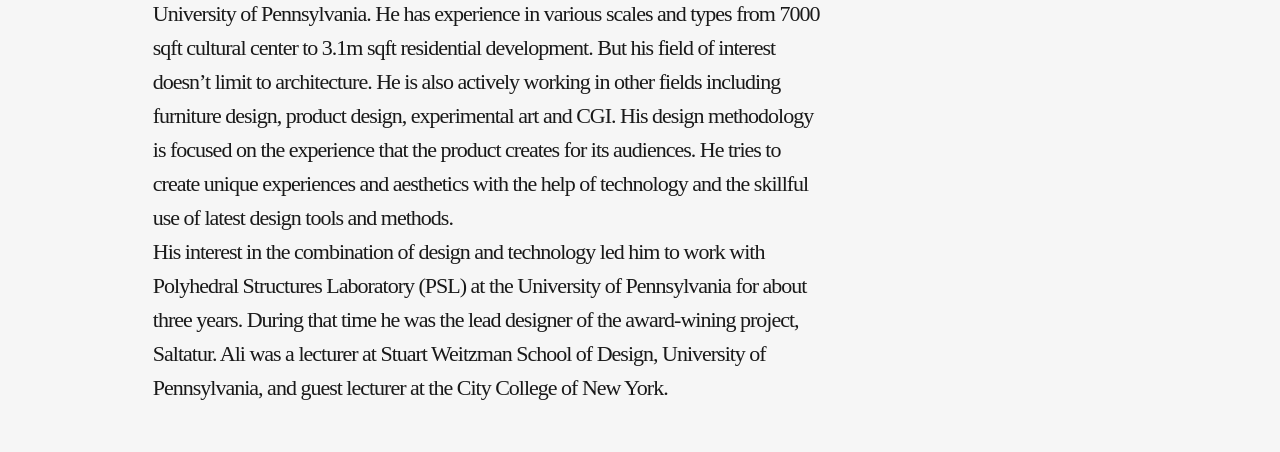
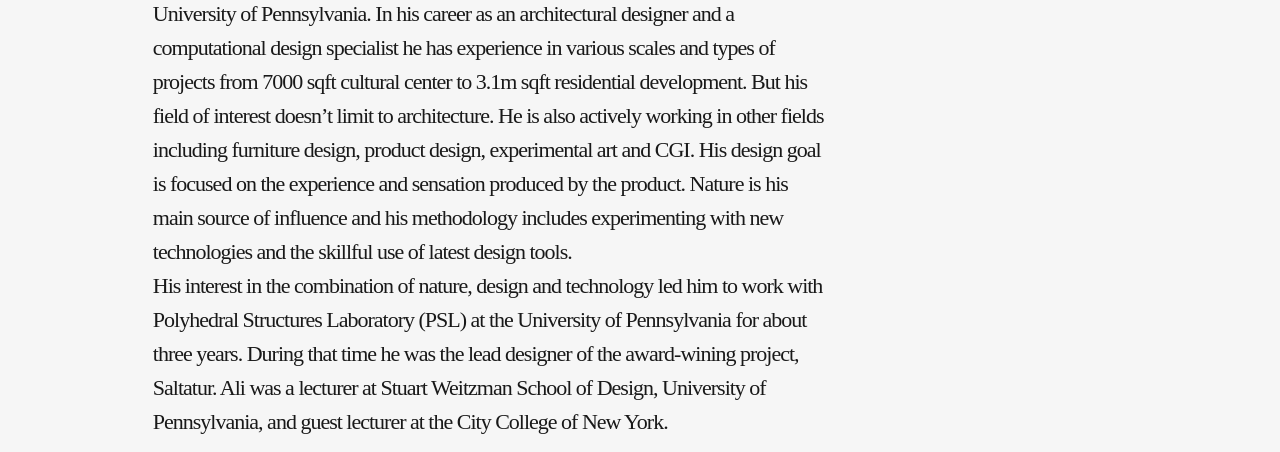
Before and after one commit to mahdijirofti/ali-ghomi, a website: page about.html in a window 1280 px wide. Shown: the part 581-1033 px from the top of the page. Before the commit the page ends 999 px from the top, so only its background shows below. Drawn offline with nearby package versions, Linux system fonts and the light colour scheme; a web font is replaced by a local one.

Commit message:
Updating about text

```diff
--- a/about.html
+++ b/about.html
@@ -89,9 +89,9 @@
                 </div>
                 <div class="my-about-content-container">
                     <div class="my-about-content">
-                        Ali Tabatabaie Ghomi is a designer and architect with expertise in computational and digital design and fabrication. He holds a Master's of Science in Design from the University of Pennsylvania. He has experience in various scales and types from 7000 sqft cultural center to 3.1m sqft residential development. But his field of interest doesn’t limit to architecture. He is also actively working in other fields including furniture design, product design, experimental art and CGI. His design methodology is focused on the experience that the product creates for its audiences. He tries to create unique experiences and aesthetics with the help of technology and the skillful use of latest design tools and methods.
+                      Ali Tabatabaie Ghomi is a designer and architect with expertise in computational and digital design and fabrication. He holds a Master's of Science in Design from the University of Pennsylvania. In his career as an architectural designer and a computational design specialist he has experience in various scales and types of projects from 7000 sqft cultural center to 3.1m sqft residential development. But his field of interest doesn’t limit to architecture. He is also actively working in other fields including furniture design, product design, experimental art and CGI. His design goal is focused on the experience and sensation produced by the product. Nature is his main source of influence and his methodology includes experimenting with new technologies and the skillful use of latest design tools.
                         <br />
-                        His interest in the combination of design and technology led him to work with Polyhedral Structures Laboratory (PSL) at the University of Pennsylvania for about three years. During that time he was the lead designer of the award-wining project, Saltatur. Ali was a lecturer at Stuart Weitzman School of Design, University of Pennsylvania, and guest lecturer at the City College of New York.
+                        His interest in the combination of nature, design and technology led him to work with Polyhedral Structures Laboratory (PSL) at the University of Pennsylvania for about three years. During that time he was the lead designer of the award-wining project, Saltatur. Ali was a lecturer at Stuart Weitzman School of Design, University of Pennsylvania, and guest lecturer at the City College of New York.
                     </div>
                     <div class="my-about-contact">
                         <div>
```
